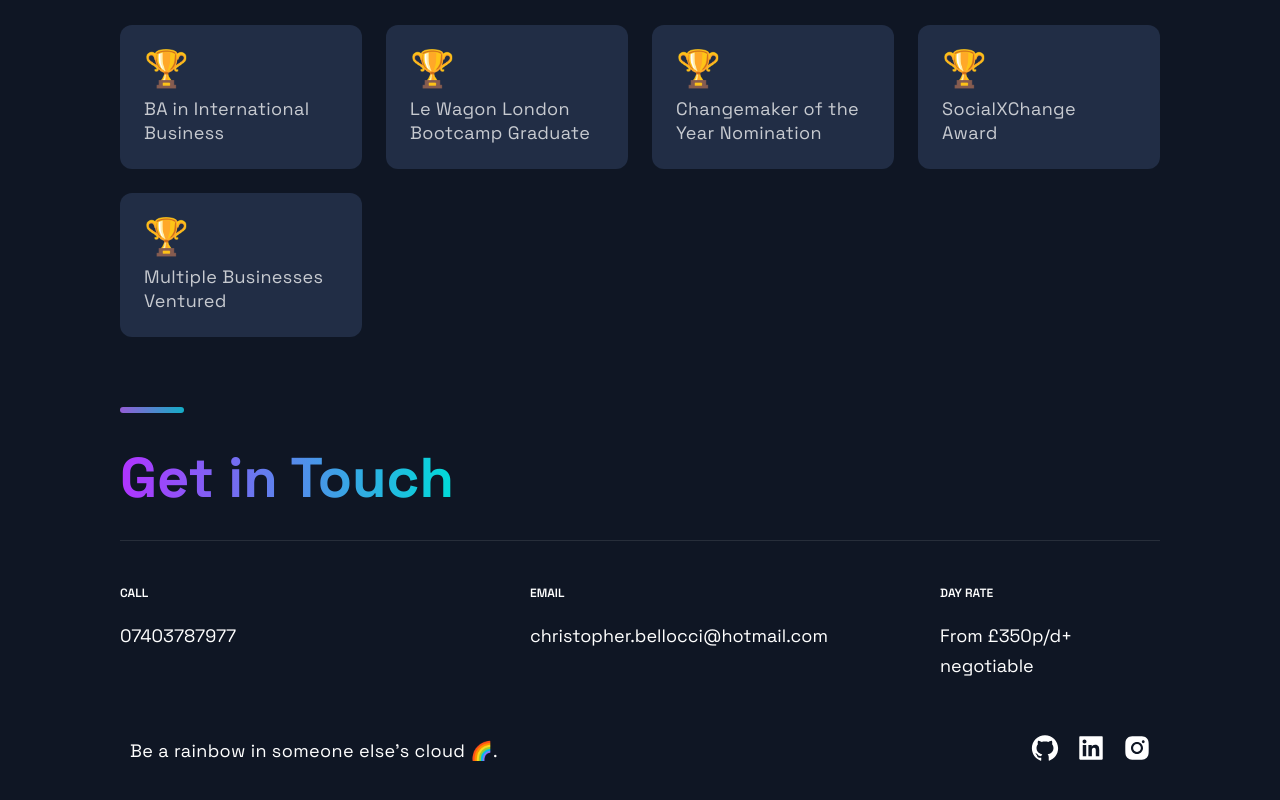
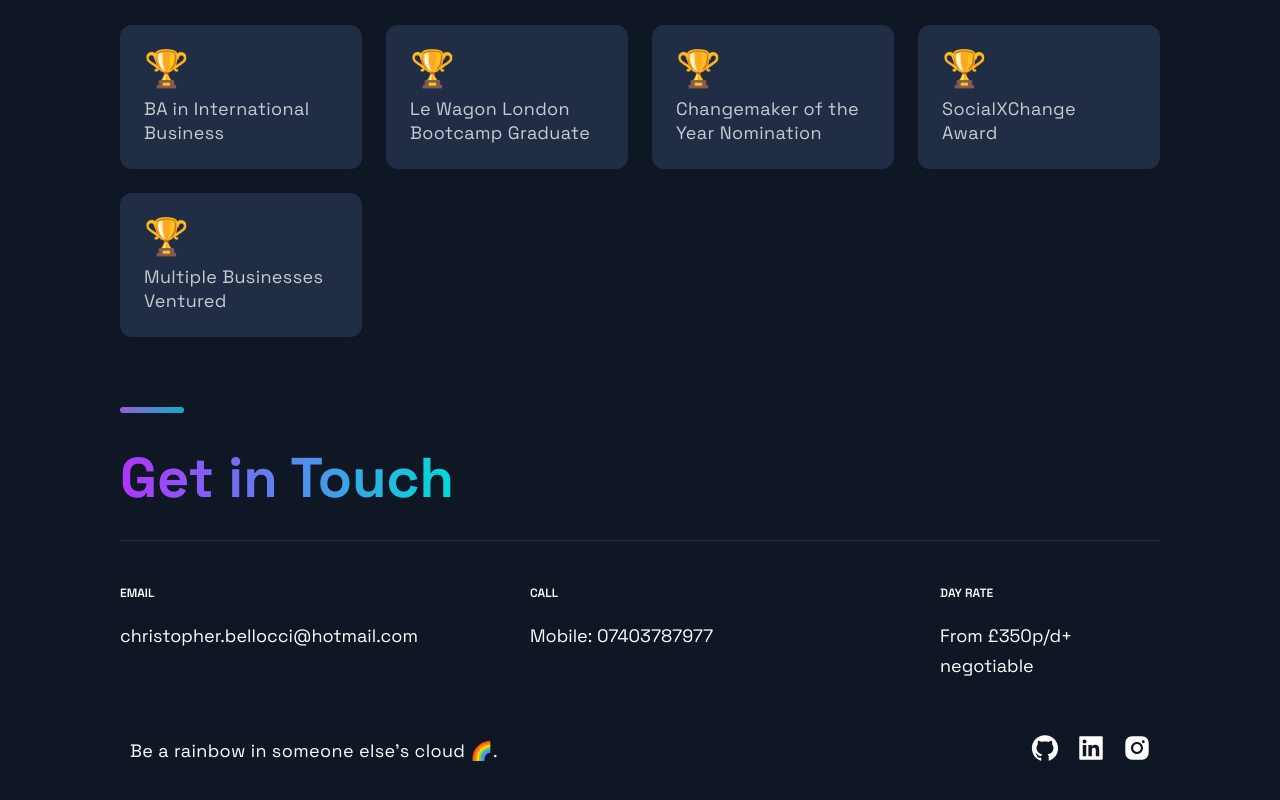
Before and after one commit to CBelloxxi/Christopher_Bellocci_Portfolio, a Next.js app: page / in a window 1280 px wide. Shown: the part 6087-6887 px from the top of the page. Built offline with nearby package versions, Linux system fonts and the light colour scheme.

Commit message:
fixed the footer issue and now functioning correctly

```diff
--- a/src/components/Footer/Footer.js
+++ b/src/components/Footer/Footer.js
@@ -14,12 +14,12 @@ const Footer = () => {
       <br/>
       <LinkList>
         <LinkColumn>
-          <LinkTitle>Call</LinkTitle>
-          <LinkItem href="Mobile: 07403787977">07403787977</LinkItem>
+          <LinkTitle>Email</LinkTitle>
+          <LinkItem href="mailto:christopher.bellocci@hotmail.com">christopher.bellocci@hotmail.com</LinkItem>
         </LinkColumn>
         <LinkColumn>
-          <LinkTitle>Email</LinkTitle>
-          <LinkItem href="mailto:christopher.bellocci@hotmail.com">christopher.bellocci@hotmail.com</LinkItem>
+          <LinkTitle>Call</LinkTitle>
+          <LinkItem href="Mobile: 07403787977">Mobile: 07403787977</LinkItem>
         </LinkColumn>
         <LinkColumn>
           <LinkTitle>Day Rate</LinkTitle>
--- a/src/components/Footer/FooterStyles.js
+++ b/src/components/Footer/FooterStyles.js
@@ -118,10 +118,9 @@ export const SocialContainer = styled.div`
 
 export const LinkList = styled.ul`
 	border-top: 1px solid rgba(255, 255, 255, 0.1);
-  display: grid;
+  display: flex;
   justify-content: space-between;
-	grid-template-columns: repeat(3, minmax(85px, 220px));
-	gap: 40px;
+	gap: 10px;
   padding: 40px 0 28px;
 
 	@media ${props => props.theme.breakpoints.lg} {
```
